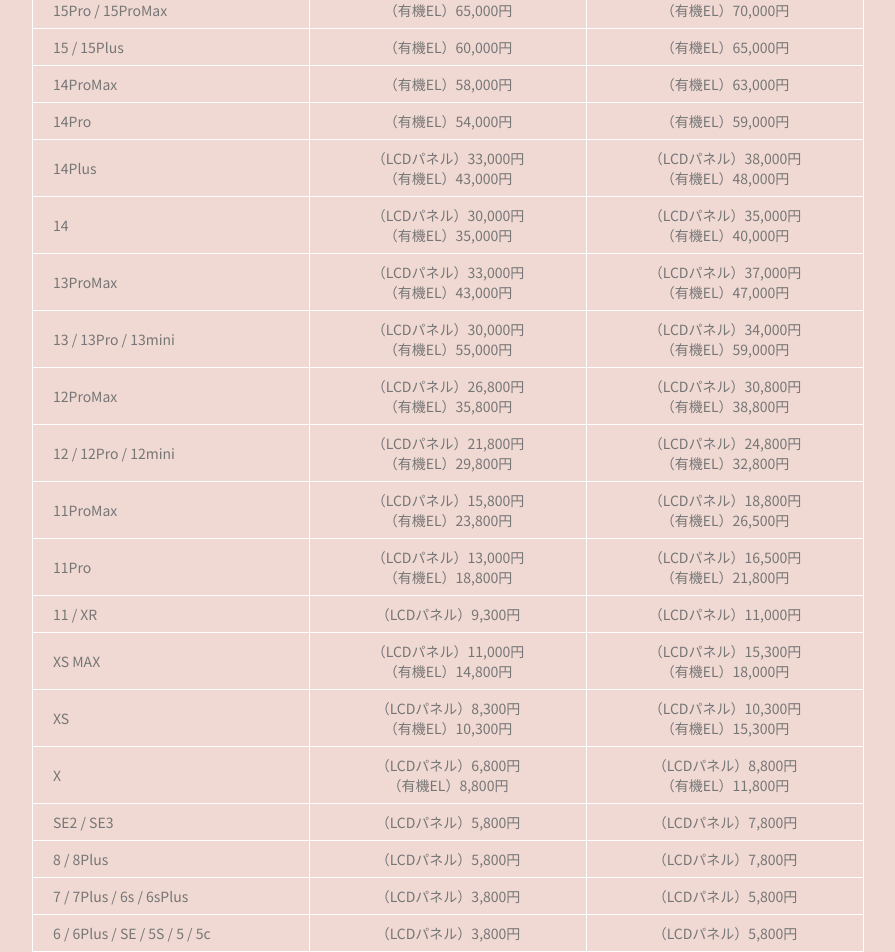
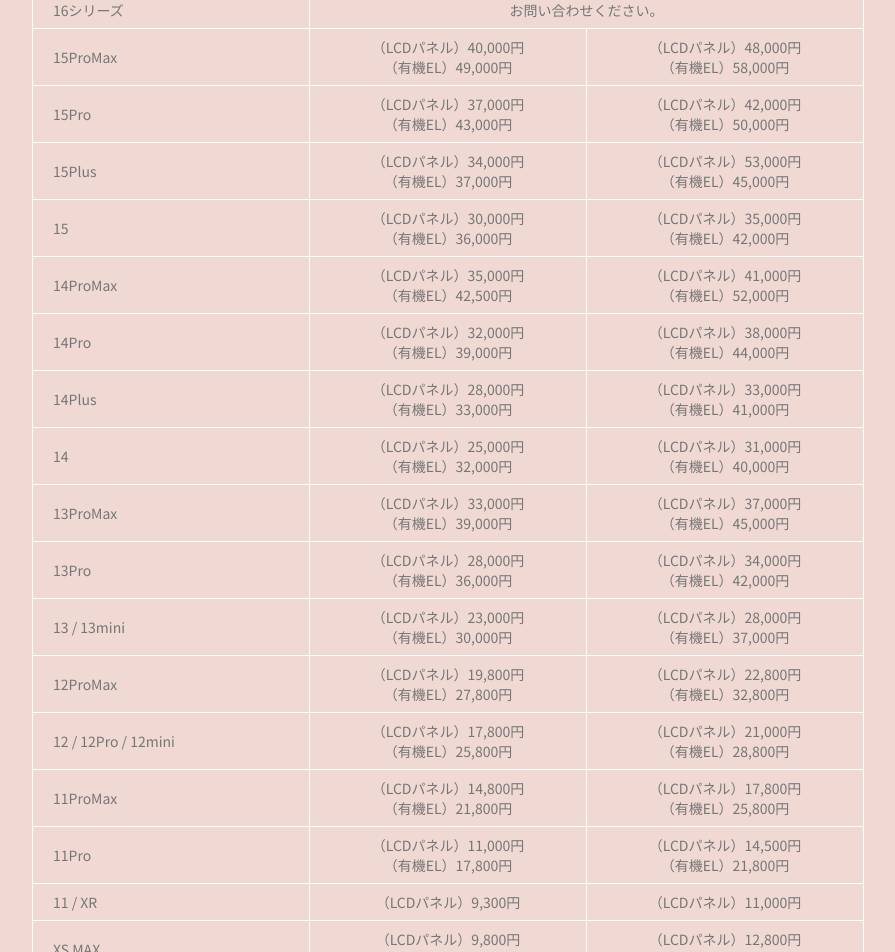
Before and after one commit to KANIYONIKA/mobile-repair-center, a Next.js app: page /shops/koenji in a window 1280 px wide. Shown: the part 2620-3572 px from the top of the page, without its empty margins (192-1087 px from the left). Built offline with nearby package versions, Linux system fonts and the light colour scheme; a web font is replaced by a local one.

Commit message:
change price list

```diff
--- a/package.json
+++ b/package.json
@@ -11,7 +11,7 @@
     "dependencies": {
         "@material-tailwind/react": "^2.1.9",
         "framer-motion": "^11.2.6",
-        "next": "14.2.3",
+        "next": "^14.2.23",
         "react": "^18",
         "react-dom": "^18",
         "react-scroll": "^1.9.0"
--- a/src/app/_sections/RepairPriceTable_Battery.tsx
+++ b/src/app/_sections/RepairPriceTable_Battery.tsx
@@ -28,6 +28,15 @@
                             </tr>
                         </thead>
                         <tbody>
+                            <tr>
+                                <td className={css_tbody_tr_td_1}>
+                                    <span className="hidden md:block">16シリーズ</span>
+                                    <span className="block md:hidden">16シリーズ</span>
+                                </td>
+                                <td className="border border-white py-2" colSpan={2}>
+                                    お問い合わせください
+                                </td>
+                            </tr>
                             <tr>
                                 <td className={css_tbody_tr_td_1}>
                                     <span className="hidden md:block">15シリーズ</span>
--- a/src/app/_sections/RepairPriceTable_Screen.tsx
+++ b/src/app/_sections/RepairPriceTable_Screen.tsx
@@ -30,35 +30,108 @@
                         <tbody>
                             <tr>
                                 <td className={css_tbody_tr_td_1}>
-                                    <span className="hidden md:block">15Pro / 15ProMax</span>
-                                    <span className="block md:hidden">15Pro / 15ProMax</span>
+                                    <span className="hidden md:block">16シリーズ</span>
+                                    <span className="block md:hidden">16シリーズ</span>
                                 </td>
-                                <td className={css_tbody_tr_td_2}>（有機EL）65,000円</td>
-                                <td className={css_tbody_tr_td_2}>（有機EL）70,000円</td>
+                                <td className={css_tbody_tr_td_2} colSpan={2}>
+                                    お問い合わせください。
+                                </td>
                             </tr>
                             <tr>
                                 <td className={css_tbody_tr_td_1}>
-                                    <span className="hidden md:block">15 / 15Plus</span>
-                                    <span className="block md:hidden">15 / 15Plus</span>
+                                    <span className="hidden md:block">15ProMax</span>
+                                    <span className="block md:hidden">15ProMax</span>
                                 </td>
-                                <td className={css_tbody_tr_td_2}>（有機EL）60,000円</td>
-                                <td className={css_tbody_tr_td_2}>（有機EL）65,000円</td>
+                                <td className={css_tbody_tr_td_2}>
+                                    （LCDパネル）40,000円
+                                    <br />
+                                    （有機EL）49,000円
+                                </td>
+                                <td className={css_tbody_tr_td_2}>
+                                    （LCDパネル）48,000円
+                                    <br />
+                                    （有機EL）58,000円
+                                </td>
+                            </tr>
+                            <tr>
+                                <td className={css_tbody_tr_td_1}>
+                                    <span className="hidden md:block">15Pro</span>
+                                    <span className="block md:hidden">15Pro</span>
+                                </td>
+                                <td className={css_tbody_tr_td_2}>
+                                    （LCDパネル）37,000円
+                                    <br />
+                                    （有機EL）43,000円
+                                </td>
+                                <td className={css_tbody_tr_td_2}>
+                                    （LCDパネル）42,000円
+                                    <br />
+                                    （有機EL）50,000円
+                                </td>
+                            </tr>
+                            <tr>
+                                <td className={css_tbody_tr_td_1}>
+                                    <span className="hidden md:block">15Plus</span>
+                                    <span className="block md:hidden">15Plus</span>
+                                </td>
+                                <td className={css_tbody_tr_td_2}>
+                                    （LCDパネル）34,000円
+                                    <br />
+                                    （有機EL）37,000円
+                                </td>
+                                <td className={css_tbody_tr_td_2}>
+                                    （LCDパネル）53,000円
+                                    <br />
+                                    （有機EL）45,000円
+                                </td>
+                            </tr>
+                            <tr>
+                                <td className={css_tbody_tr_td_1}>
+                                    <span className="hidden md:block">15</span>
+                                    <span className="block md:hidden">15</span>
+                                </td>
+                                <td className={css_tbody_tr_td_2}>
+                                    （LCDパネル）30,000円
+                                    <br />
+                                    （有機EL）36,000円
+                                </td>
+                                <td className={css_tbody_tr_td_2}>
+                                    （LCDパネル）35,000円
+                                    <br />
+                                    （有機EL）42,000円
+                                </td>
                             </tr>
                             <tr>
                                 <td className={css_tbody_tr_td_1}>
                                     <span className="hidden md:block">14ProMax</span>
                                     <span className="block md:hidden">14ProMax</span>
                                 </td>
-                                <td className={css_tbody_tr_td_2}>（有機EL）58,000円</td>
-                                <td className={css_tbody_tr_td_2}>（有機EL）63,000円</td>
+                                <td className={css_tbody_tr_td_2}>
+                                    （LCDパネル）35,000円
+                                    <br />
+                                    （有機EL）42,500円
+                                </td>
+                                <td className={css_tbody_tr_td_2}>
+                                    （LCDパネル）41,000円
+                                    <br />
+                                    （有機EL）52,000円
+                                </td>
                             </tr>
                             <tr>
                                 <td className={css_tbody_tr_td_1}>
                                     <span className="hidden md:block">14Pro</span>
                                     <span className="block md:hidden">14Pro</span>
                                 </td>
-                                <td className={css_tbody_tr_td_2}>（有機EL）54,000円</td>
-                                <td className={css_tbody_tr_td_2}>（有機EL）59,000円</td>
+                                <td className={css_tbody_tr_td_2}>
+                                    （LCDパネル）32,000円
+                                    <br />
+                                    （有機EL）39,000円
+                                </td>
+                                <td className={css_tbody_tr_td_2}>
+                                    （LCDパネル）38,000円
+                                    <br />
+                                    （有機EL）44,000円
+                                </td>
                             </tr>
                             <tr>
                                 <td className={css_tbody_tr_td_1}>
@@ -66,14 +139,14 @@
                                     <span className="block md:hidden">14Plus</span>
                                 </td>
                                 <td className={css_tbody_tr_td_2}>
+                                    （LCDパネル）28,000円
+                                    <br />
+                                    （有機EL）33,000円
+                                </td>
+                                <td className={css_tbody_tr_td_2}>
                                     （LCDパネル）33,000円
                                     <br />
-                                    （有機EL）43,000円
-                                </td>
-                                <td className={css_tbody_tr_td_2}>
-                                    （LCDパネル）38,000円
-                                    <br />
-                                    （有機EL）48,000円
+                                    （有機EL）41,000円
                                 </td>
                             </tr>
                             <tr>
@@ -82,12 +155,12 @@
                                     <span className="block md:hidden">14</span>
                                 </td>
                                 <td className={css_tbody_tr_td_2}>
-                                    （LCDパネル）30,000円
+                                    （LCDパネル）25,000円
                                     <br />
-                                    （有機EL）35,000円
+                                    （有機EL）32,000円
                                 </td>
                                 <td className={css_tbody_tr_td_2}>
-                                    （LCDパネル）35,000円
+                                    （LCDパネル）31,000円
                                     <br />
                                     （有機EL）40,000円
                                 </td>
@@ -100,34 +173,48 @@
                                 <td className={css_tbody_tr_td_2}>
                                     （LCDパネル）33,000円
                                     <br />
-                                    （有機EL）43,000円
+                                    （有機EL）39,000円
                                 </td>
                                 <td className={css_tbody_tr_td_2}>
                                     （LCDパネル）37,000円
                                     <br />
-                                    （有機EL）47,000円
+                                    （有機EL）45,000円
                                 </td>
                             </tr>
                             <tr>
                                 <td className={css_tbody_tr_td_1}>
-                                    <span className="hidden md:block">13 / 13Pro / 13mini</span>
+                                    <span className="hidden md:block">13Pro</span>
+                                    <span className="block md:hidden">13Pro</span>
+                                </td>
+                                <td className={css_tbody_tr_td_2}>
+                                    （LCDパネル）28,000円
+                                    <br />
+                                    （有機EL）36,000円
+                                </td>
+                                <td className={css_tbody_tr_td_2}>
+                                    （LCDパネル）34,000円
+                                    <br />
+                                    （有機EL）42,000円
+                                </td>
+                            </tr>
+                            <tr>
+                                <td className={css_tbody_tr_td_1}>
+                                    <span className="hidden md:block">13 / 13mini</span>
                                     <span className="block md:hidden">
                                         13
-                                        <br />
-                                        13Pro
                                         <br />
                                         13mini
                                     </span>
                                 </td>
                                 <td className={css_tbody_tr_td_2}>
-                                    （LCDパネル）30,000円
+                                    （LCDパネル）23,000円
                                     <br />
-                                    （有機EL）55,000円
+                                    （有機EL）30,000円
                                 </td>
                                 <td className={css_tbody_tr_td_2}>
-                                    （LCDパネル）34,000円
+                                    （LCDパネル）28,000円
                                     <br />
-                                    （有機EL）59,000円
+                                    （有機EL）37,000円
                                 </td>
                             </tr>
                             <tr>
@@ -136,14 +223,14 @@
                                     <span className="block md:hidden">12ProMax</span>
                                 </td>
                                 <td className={css_tbody_tr_td_2}>
-                                    （LCDパネル）26,800円
+                                    （LCDパネル）19,800円
                                     <br />
-                                    （有機EL）35,800円
+                                    （有機EL）27,800円
                                 </td>
                                 <td className={css_tbody_tr_td_2}>
-                                    （LCDパネル）30,800円
+                                    （LCDパネル）22,800円
                                     <br />
-                                    （有機EL）38,800円
+                                    （有機EL）32,800円
                                 </td>
                             </tr>
                             <tr>
@@ -158,14 +245,14 @@
                                     </span>
                                 </td>
                                 <td className={css_tbody_tr_td_2}>
-                                    （LCDパネル）21,800円
+                                    （LCDパネル）17,800円
                                     <br />
-                                    （有機EL）29,800円
+                                    （有機EL）25,800円
                                 </td>
                                 <td className={css_tbody_tr_td_2}>
-                                    （LCDパネル）24,800円
+                                    （LCDパネル）21,000円
                                     <br />
-                                    （有機EL）32,800円
+                                    （有機EL）28,800円
                                 </td>
                             </tr>
                             <tr>
@@ -174,14 +261,14 @@
                                     <span className="block md:hidden">11ProMax</span>
                                 </td>
                                 <td className={css_tbody_tr_td_2}>
-                                    （LCDパネル）15,800円
+                                    （LCDパネル）14,800円
                                     <br />
-                                    （有機EL）23,800円
+                                    （有機EL）21,800円
                                 </td>
                                 <td className={css_tbody_tr_td_2}>
-                                    （LCDパネル）18,800円
+                                    （LCDパネル）17,800円
                                     <br />
-                                    （有機EL）26,500円
+                                    （有機EL）25,800円
                                 </td>
                             </tr>
                             <tr>
@@ -190,12 +277,12 @@
                                     <span className="block md:hidden">11Pro</span>
                                 </td>
                                 <td className={css_tbody_tr_td_2}>
-                                    （LCDパネル）13,000円
+                                    （LCDパネル）11,000円
                                     <br />
-                                    （有機EL）18,800円
+                                    （有機EL）17,800円
                                 </td>
                                 <td className={css_tbody_tr_td_2}>
-                                    （LCDパネル）16,500円
+                                    （LCDパネル）14,500円
                                     <br />
                                     （有機EL）21,800円
                                 </td>
@@ -218,36 +305,22 @@
                                     <span className="block md:hidden">XS MAX</span>
                                 </td>
                                 <td className={css_tbody_tr_td_2}>
-                                    （LCDパネル）11,000円
+                                    （LCDパネル）9,800円
                                     <br />
-                                    （有機EL）14,800円
+                                    （有機EL）12,800円
                                 </td>
                                 <td className={css_tbody_tr_td_2}>
-                                    （LCDパネル）15,300円
+                                    （LCDパネル）12,800円
                                     <br />
-                                    （有機EL）18,000円
+                                    （有機EL）17,000円
                                 </td>
                             </tr>
                             <tr>
                                 <td className={css_tbody_tr_td_1}>
-                                    <span className="hidden md:block">XS</span>
-                                    <span className="block md:hidden">XS</span>
-                                </td>
-                                <td className={css_tbody_tr_td_2}>
-                                    （LCDパネル）8,300円
-                                    <br />
-                                    （有機EL）10,300円
-                                </td>
-                                <td className={css_tbody_tr_td_2}>
-                                    （LCDパネル）10,300円
-                                    <br />
-                                    （有機EL）15,300円
-                                </td>
-                            </tr>
-                            <tr>
-                                <td className={css_tbody_tr_td_1}>
-                                    <span className="hidden md:block">X</span>
-                                    <span className="block md:hidden">X</span>
+                                    <span className="hidden md:block">X / XS</span>
+                                    <span className="block md:hidden">
+                                        X <br /> XS
+                                    </span>
                                 </td>
                                 <td className={css_tbody_tr_td_2}>
                                     （LCDパネル）6,800円
@@ -262,46 +335,23 @@
                             </tr>
                             <tr>
                                 <td className={css_tbody_tr_td_1}>
-                                    <span className="hidden md:block">SE2 / SE3</span>
-                                    <span className="block md:hidden">SE2 / SE3</span>
+                                    <span className="hidden md:block">8 / 8Plus / SE2 / SE3</span>
+                                    <span className="block md:hidden">
+                                        8 / 8Plus <br /> SE2 / SE3
+                                    </span>
                                 </td>
-                                <td className={css_tbody_tr_td_2}>（LCDパネル）5,800円</td>
-                                <td className={css_tbody_tr_td_2}>（LCDパネル）7,800円</td>
-                            </tr>
-
-                            <tr>
-                                <td className={css_tbody_tr_td_1}>
-                                    <span className="hidden md:block">8 / 8Plus</span>
-                                    <span className="block md:hidden">8 / 8Plus</span>
-                                </td>
-                                <td className={css_tbody_tr_td_2}>（LCDパネル）5,800円</td>
-                                <td className={css_tbody_tr_td_2}>（LCDパネル）7,800円</td>
+                                <td className={css_tbody_tr_td_2}>（LCDパネル）5,500円</td>
+                                <td className={css_tbody_tr_td_2}>（LCDパネル）7,700円</td>
                             </tr>
                             <tr>
                                 <td className={css_tbody_tr_td_1}>
-                                    <span className="hidden md:block">7 / 7Plus / 6s / 6sPlus</span>
+                                    <span className="hidden md:block">7 / 7Plus / 6s / 6sPlus / 6 / 6Plus / SE / 5S / 5 / 5c</span>
                                     <span className="block md:hidden">
-                                        7 / 7Plus
-                                        <br />
-                                        6s / 6sPlus
+                                        7 / 7Plus <br /> 6s / 6sPlus <br /> 6 / 6Plus <br /> SE / 5S <br /> 5 / 5c
                                     </span>
                                 </td>
-                                <td className={css_tbody_tr_td_2}>（LCDパネル）3,800円</td>
-                                <td className={css_tbody_tr_td_2}>（LCDパネル）5,800円</td>
-                            </tr>
-                            <tr>
-                                <td className={css_tbody_tr_td_1}>
-                                    <span className="hidden md:block">6 / 6Plus / SE / 5S / 5 / 5c</span>
-                                    <span className="block md:hidden">
-                                        6 / 6Plus
-                                        <br />
-                                        SE
-                                        <br />
-                                        5S / 5 / 5c
-                                    </span>
-                                </td>
-                                <td className={css_tbody_tr_td_2}>（LCDパネル）3,800円</td>
-                                <td className={css_tbody_tr_td_2}>（LCDパネル）5,800円</td>
+                                <td className={css_tbody_tr_td_2}>（LCDパネル）4,000円</td>
+                                <td className={css_tbody_tr_td_2}>（LCDパネル）6,000円</td>
                             </tr>
                         </tbody>
                     </table>
--- a/src/app/_sections/RepairPriceTable_Substrate.tsx
+++ b/src/app/_sections/RepairPriceTable_Substrate.tsx
@@ -23,8 +23,8 @@
                             </tr>
                             <tr className="bg-primary-tableHeaderBg">
                                 <th className="w-1/3 border border-white py-2">モデル</th>
-                                <th className="w-1/3 border border-white py-2">軽度</th>
-                                <th className="w-1/3 border border-white py-2">重度</th>
+                                <th className="w-1/3 border border-white py-2">水没修理</th>
+                                <th className="w-1/3 border border-white py-2">起動不良</th>
                             </tr>
                         </thead>
                         <tbody>
```
Also changed, not shown: 1 other file (tests, documents, lock files or other folders).
